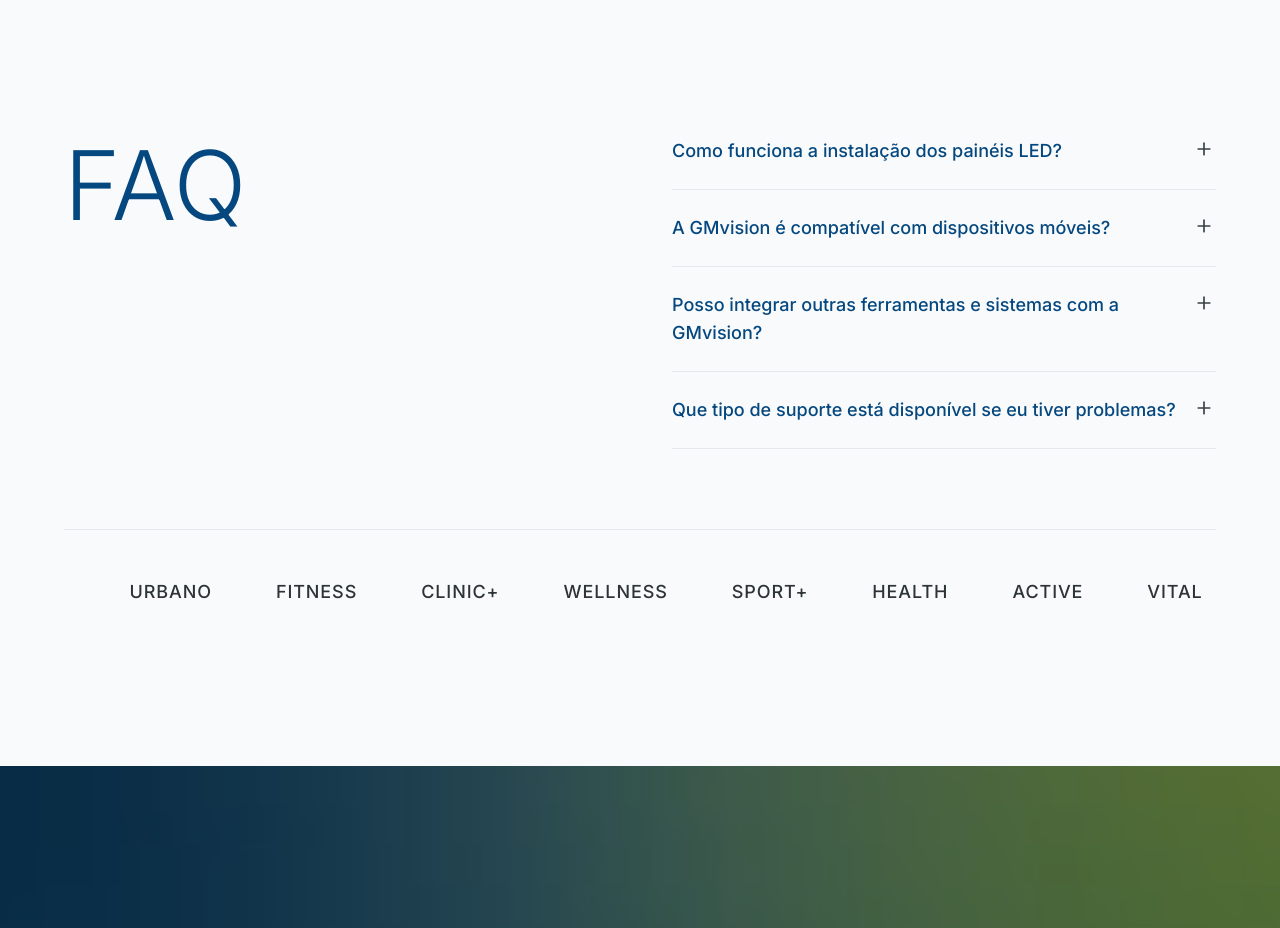
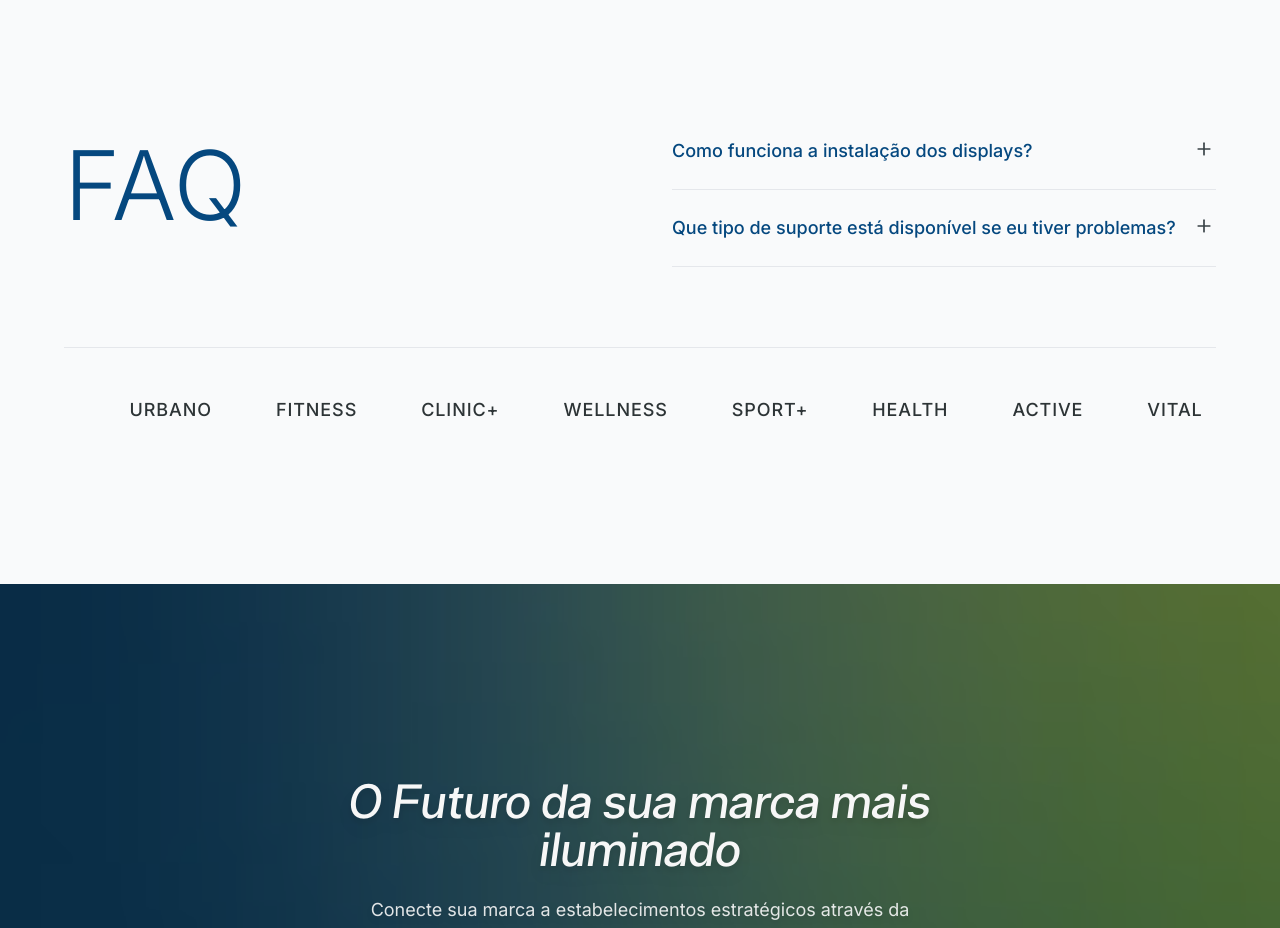
Before and after one commit to rafavieira1/gmvision, a React (Vite) app: page / in a window 1280 px wide. Shown: the part 7520-8448 px from the top of the page. Built offline with nearby package versions, Linux system fonts and the light colour scheme.

Commit message:
design: alteração na seção FAQ

```diff
--- a/src/components/FaqSection.tsx
+++ b/src/components/FaqSection.tsx
@@ -12,23 +12,13 @@ interface FaqItem {
 const FAQ_DATA: FaqItem[] = [
   {
     id: 1,
-    question: "Como funciona a instalação dos painéis LED?",
-    answer: "Nossa equipe técnica realiza toda a instalação sem custo para o estabelecimento. O processo inclui análise do local, instalação profissional e configuração completa do sistema. Todo o processo leva de 2 a 4 horas."
+    question: "Como funciona a instalação dos displays?",
+    answer: "Nossa equipe técnica realiza toda a instalação sem custo para o estabelecimento. O processo inclui análise do local, instalação profissional e configuração completa do sistema."
   },
   {
     id: 2,
-    question: "A GMvision é compatível com dispositivos móveis?",
-    answer: "Sim! Nossa plataforma é 100% responsiva e otimizada para dispositivos móveis. Você pode gerenciar suas campanhas, visualizar relatórios e fazer ajustes diretamente do seu smartphone ou tablet."
-  },
-  {
-    id: 3,
-    question: "Posso integrar outras ferramentas e sistemas com a GMvision?",
-    answer: "Com certeza! Oferecemos APIs robustas e integrações com principais plataformas de marketing, CRM e analytics. Também suportamos webhooks para sincronização em tempo real com seus sistemas existentes."
-  },
-  {
-    id: 4,
     question: "Que tipo de suporte está disponível se eu tiver problemas?",
-    answer: "Oferecemos suporte técnico completo 24/7 através de chat, email e telefone. Nossa equipe inclui especialistas em hardware, software e estratégia de marketing digital para garantir o sucesso das suas campanhas."
+    answer: "Oferecemos suporte técnico completo através de chat, email e telefone."
   }
 ];
 
```
Also changed, not shown: public/academia.avif.
